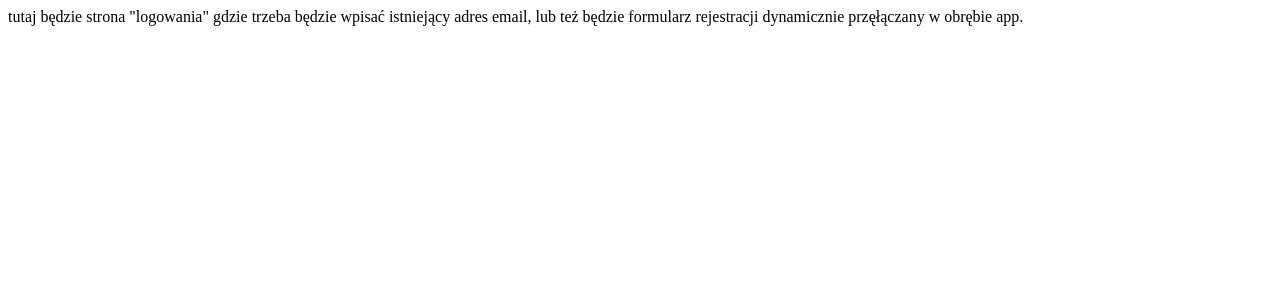
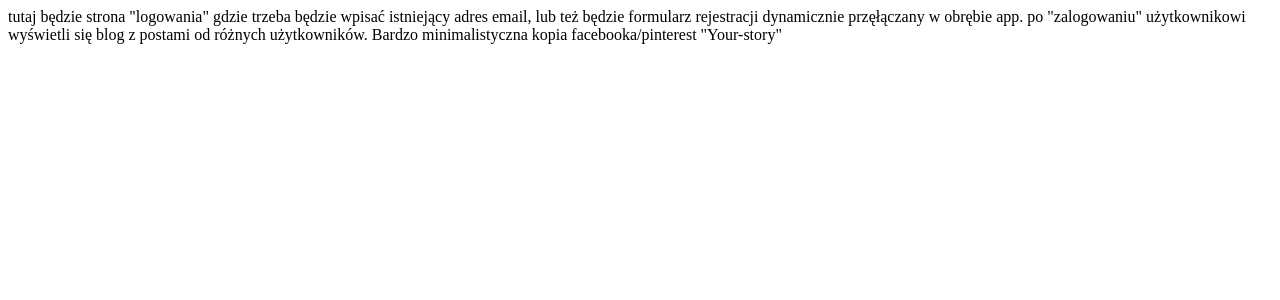
Before and after one commit to Karmelova/WSEI-Frameworki-Projekt, a React (Create React App) app: page / in a window 1280 px wide. Shown: the top 300 px of the page. Built offline with nearby package versions, Linux system fonts and the light colour scheme.

Commit message:
added description what app i want to do

```diff
--- a/src/components/routes/App.tsx
+++ b/src/components/routes/App.tsx
@@ -2,7 +2,7 @@ import { FC } from "react";
 
 export const App: FC = () =>{
   return (
-    <>tutaj będzie strona "logowania" gdzie trzeba będzie wpisać istniejący adres email, lub też będzie formularz rejestracji dynamicznie przęłączany w obrębie app. </>
+    <>tutaj będzie strona "logowania" gdzie trzeba będzie wpisać istniejący adres email, lub też będzie formularz rejestracji dynamicznie przęłączany w obrębie app. po "zalogowaniu" użytkownikowi wyświetli się blog z postami od różnych użytkowników. Bardzo minimalistyczna kopia facebooka/pinterest "Your-story"</>
   );
 }
 
```
